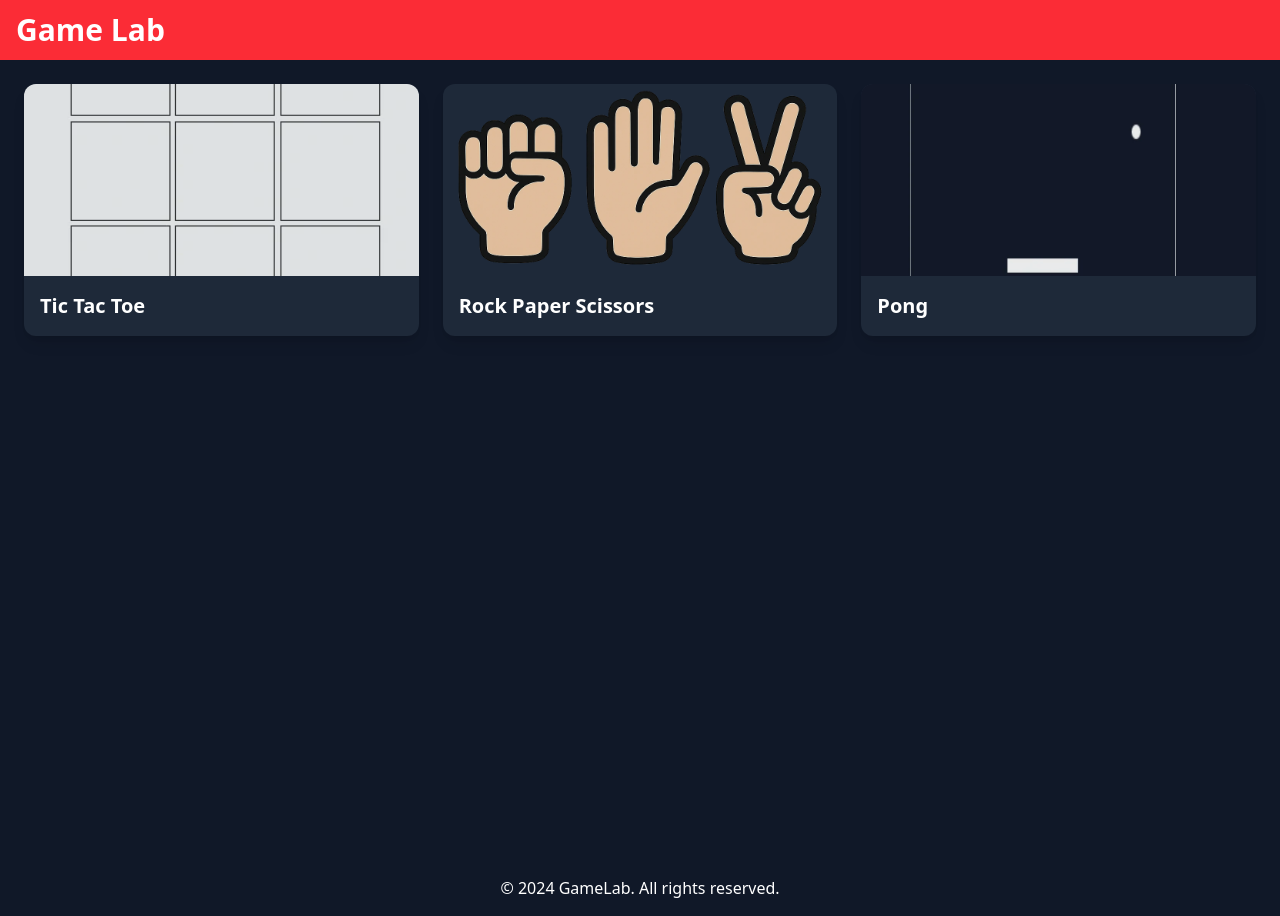
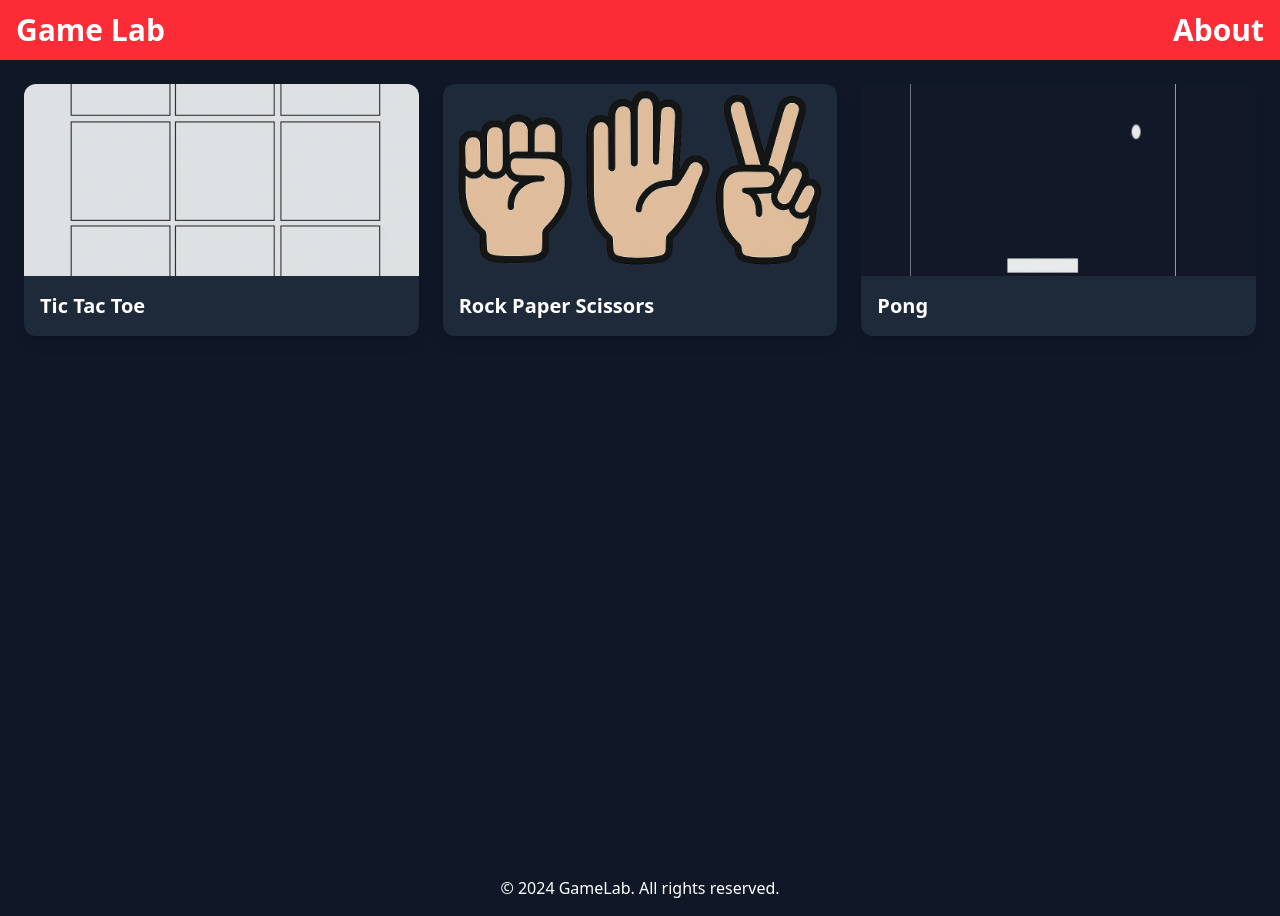
Before and after one commit to theCompanyDream/Gamelab, a Vue app: page / in a window 1280 px wide. Built offline with nearby package versions, Linux system fonts and the light colour scheme.

Commit message:
i forgot to remove this

```diff
--- a/src/App.vue
+++ b/src/App.vue
@@ -21,7 +21,7 @@
 
         <!-- Desktop Nav -->
         <nav
-          class="hidden sm:flex gap-4"
+          class="sm:hidden visible lg:flex gap-4"
         >
           <router-link
             to="/about"
@@ -64,7 +64,3 @@ import { SpeedInsights } from '@vercel/speed-insights/vue';
 import { Analytics } from '@vercel/analytics/vue'
 const menuOpen = ref(false);
 </script>
-
-<style scoped>
-@import './assets/main.css';
-</style>
--- a/src/assets/main.css
+++ /dev/null
@@ -1,3 +0,0 @@
-@tailwind base;
-@tailwind components;
-@tailwind utilities;
```
